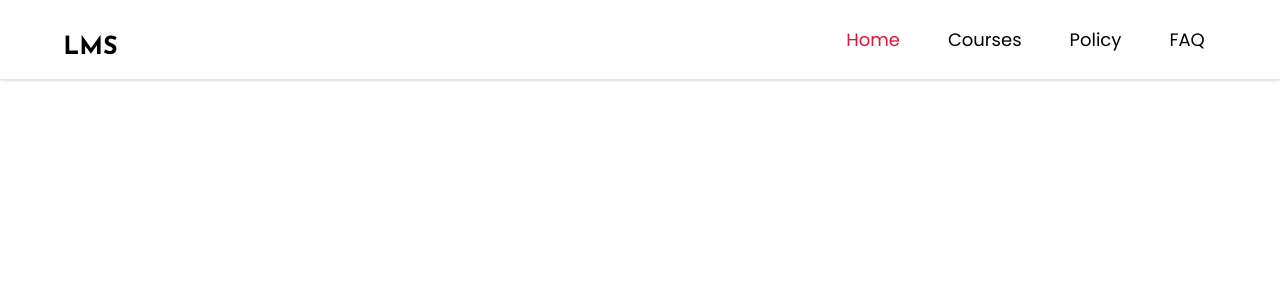
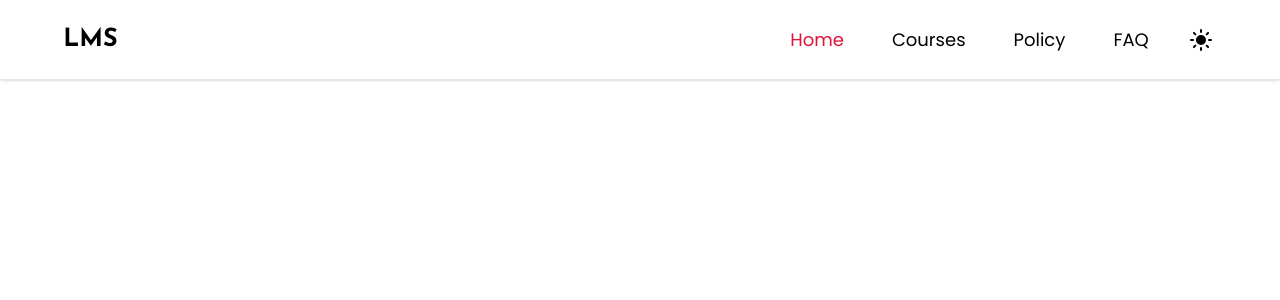
Before and after one commit to rawbil/Advanced-Learning-Management-System, a Next.js app in the folder client/: page / in a window 1280 px wide. Shown: the top 300 px of the page. Built offline with nearby package versions, Linux system fonts and the light colour scheme.

Commit message:
dark mode --- next-themes

```diff
--- a/client/app/(components)/Header.tsx
+++ b/client/app/(components)/Header.tsx
@@ -1,6 +1,7 @@
 import Link from "next/link";
 import { Dispatch, SetStateAction, useEffect, useState } from "react";
 import NavItems from "../(utils)/NavItems";
+import ThemeSwitcher from "../(utils)/ThemeSwitcher";
 
 interface IHeader {
   open: boolean;
@@ -28,15 +29,16 @@ export default function Header({ open, setOpen, activeItem }: IHeader) {
   return (
     <div className="w-full relative">
       <div
-        className={`border-b dark:border-[#fffff1c]  h-[80px] z-[80] fixed top-0 left-0 right-0 transition duration-500 dark:bg-opacity-50 dark:bg-gradient-to-b dark:from-gray-900 dark:to-black  ${active ? "shadow-xl" : "shadow"}`}
+        className={`border-b dark:border-[#fffff1c]  h-[80px] z-[80] fixed top-0 left-0 right-0 transition duration-500 dark:bg-opacity-50 dark:bg-gradient-to-b dark:from-gray-900 dark:to-black   ${active ? "shadow-xl" : "shadow"}`}
       >
-        <div className="w-[95%] 800px:w-[92%] mx-auto py-2 h-full flex">
+        <div className="w-[95%] 800px:w-[92%] mx-auto py-2 h-full flex items-center">
             <div className="w-full h-[80px] flex items-center justify-between p-3">
                 <Link href={'/'} className={`text-[25px] font-josefin font-[800] text-black dark:text-white`}>LMS</Link>
             </div>
             <div className="flex items-center">
                 <NavItems activeItem={activeItem} isMobile={isMobile} />
             </div>
+            <ThemeSwitcher />
         </div>
       </div>
     </div>
--- a/client/app/(utils)/NavItems.tsx
+++ b/client/app/(utils)/NavItems.tsx
@@ -40,7 +40,7 @@ export default function NavItems({ activeItem, isMobile }: INavItems) {
 
       {isMobile && (
         <div className="800px:hidden mt-5">
-            <div className="w-full text-center py-6">
+            <div className="w-full text-center py-6 ">
             {navItemsData &&
           navItemsData.map((item, index) => (
             <Link href={item.url} key={index} passHref>
--- /dev/null
+++ b/client/app/(utils)/ThemeSwitcher.tsx
@@ -0,0 +1,17 @@
+import { useTheme } from "next-themes";
+import { Moon, Sun } from "lucide-react";
+import { useEffect, useState } from "react";
+
+export default function ThemeSwitcher() {
+    const [mounted, setMounted] = useState(false);
+    const {theme, setTheme} = useTheme();
+    useEffect(() => setMounted(true), []);
+    if(!mounted) return null;
+    return (
+        <div className="flex items-center justify-center mx-4">
+            {theme === "light"? (
+                <Moon onClick={() => setTheme("dark")} fill="black" role="button"  />
+            ) : (<Sun onClick={() => setTheme("light")} fill="black" role="button" />)}
+        </div>
+    )
+}
```
